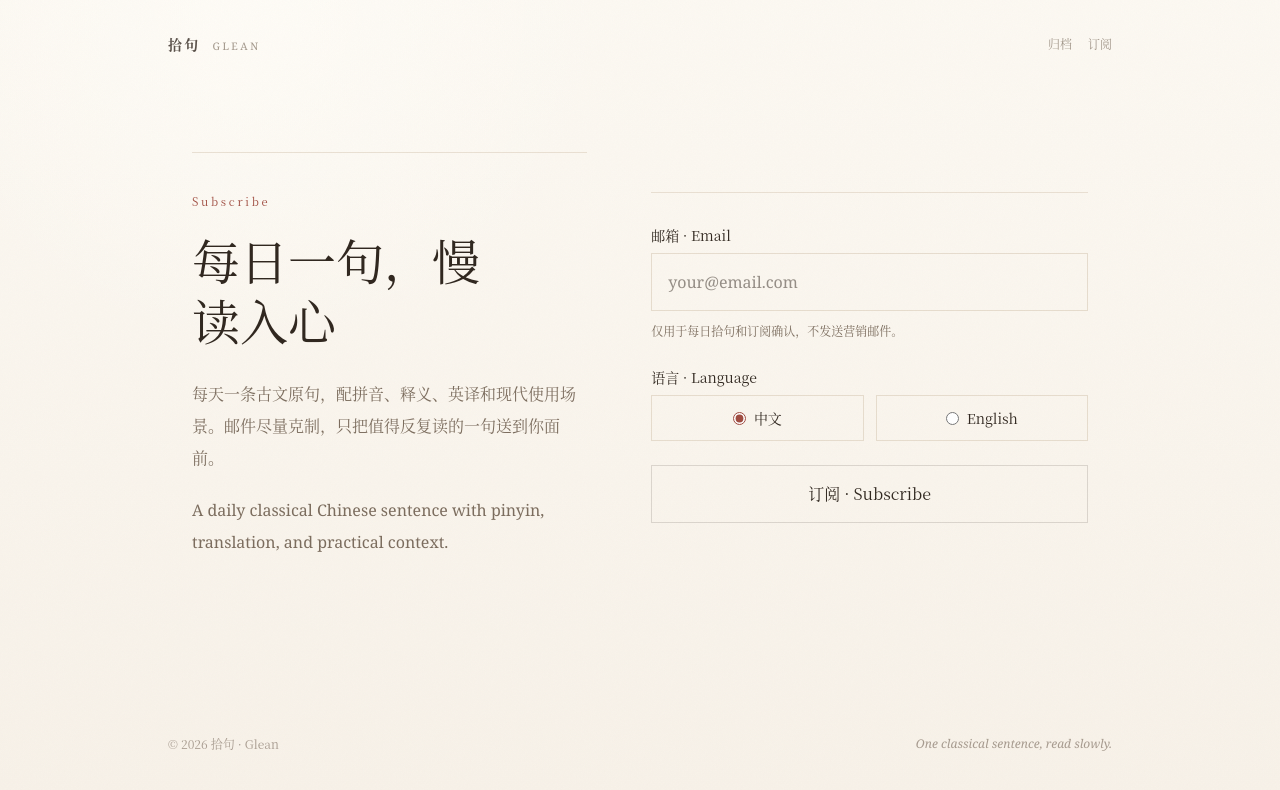
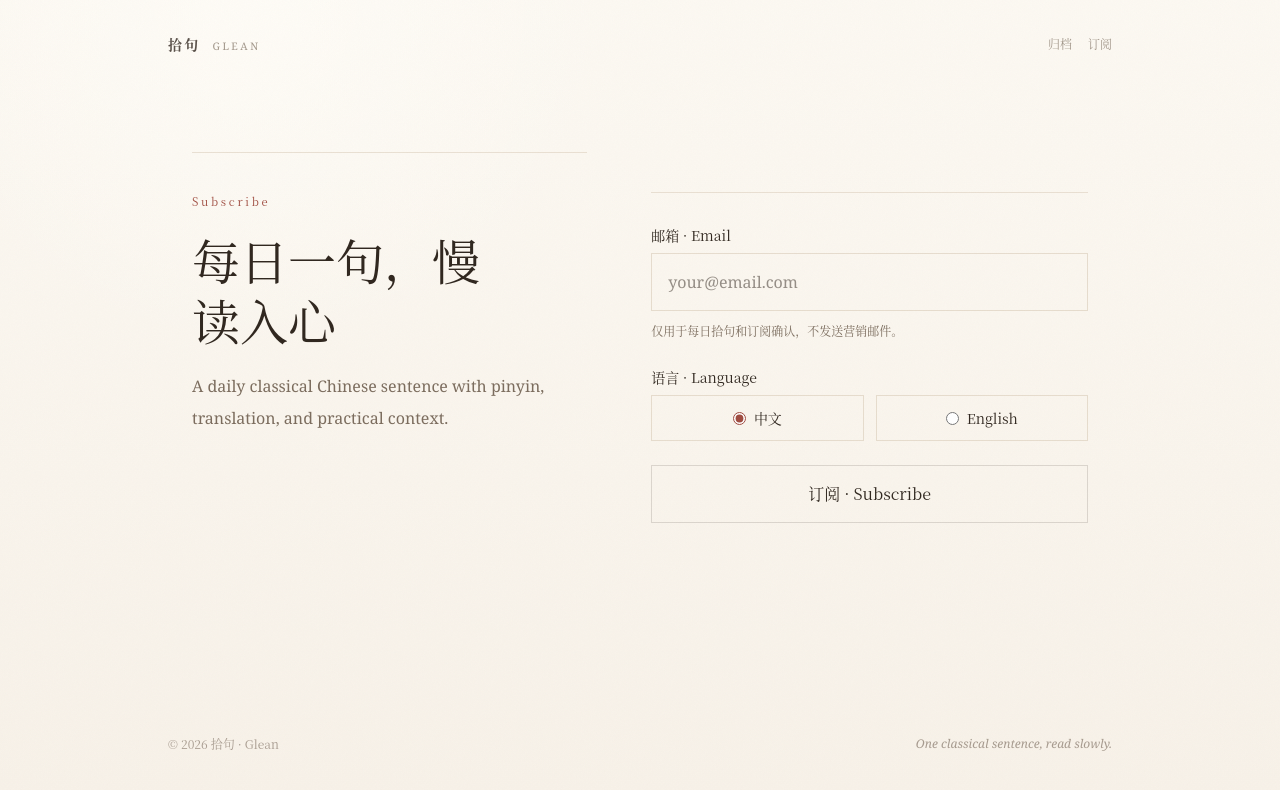
Before and after one commit to FanLu1994/glean, a Next.js app: page /subscribe in a window 1280 px wide. Shown: the top 790 px of the page. Built offline with nearby package versions, Linux system fonts and the light colour scheme; no server answers.

Commit message:
Add favicon and simplify subscribe copy

```diff
--- a/src/app/subscribe/page.tsx
+++ b/src/app/subscribe/page.tsx
@@ -11,9 +11,6 @@ export default function SubscribePage() {
         <h1 className="mt-5 max-w-[11ch] text-4xl leading-tight md:text-5xl">
           每日一句，慢读入心
         </h1>
-        <p className="mt-7 max-w-[58ch] text-base leading-8 text-ink-light">
-          每天一条古文原句，配拼音、释义、英译和现代使用场景。邮件尽量克制，只把值得反复读的一句送到你面前。
-        </p>
         <p className="mt-5 max-w-[58ch] font-[family-name:var(--font-serif-en)] text-base leading-8 text-ink-light">
           A daily classical Chinese sentence with pinyin, translation, and
           practical context.
```
Also changed, not shown: src/app/icon.svg (added).
